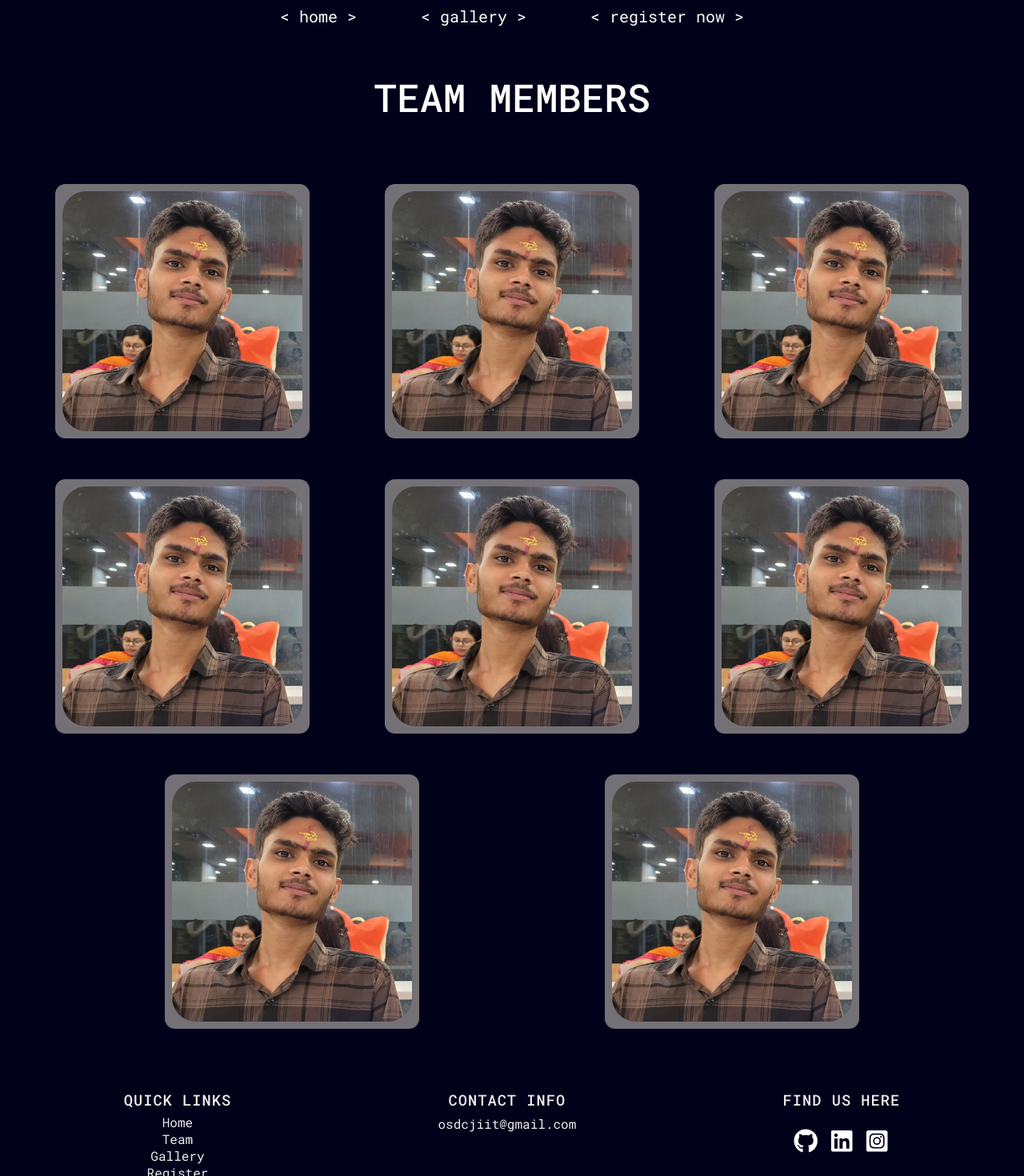
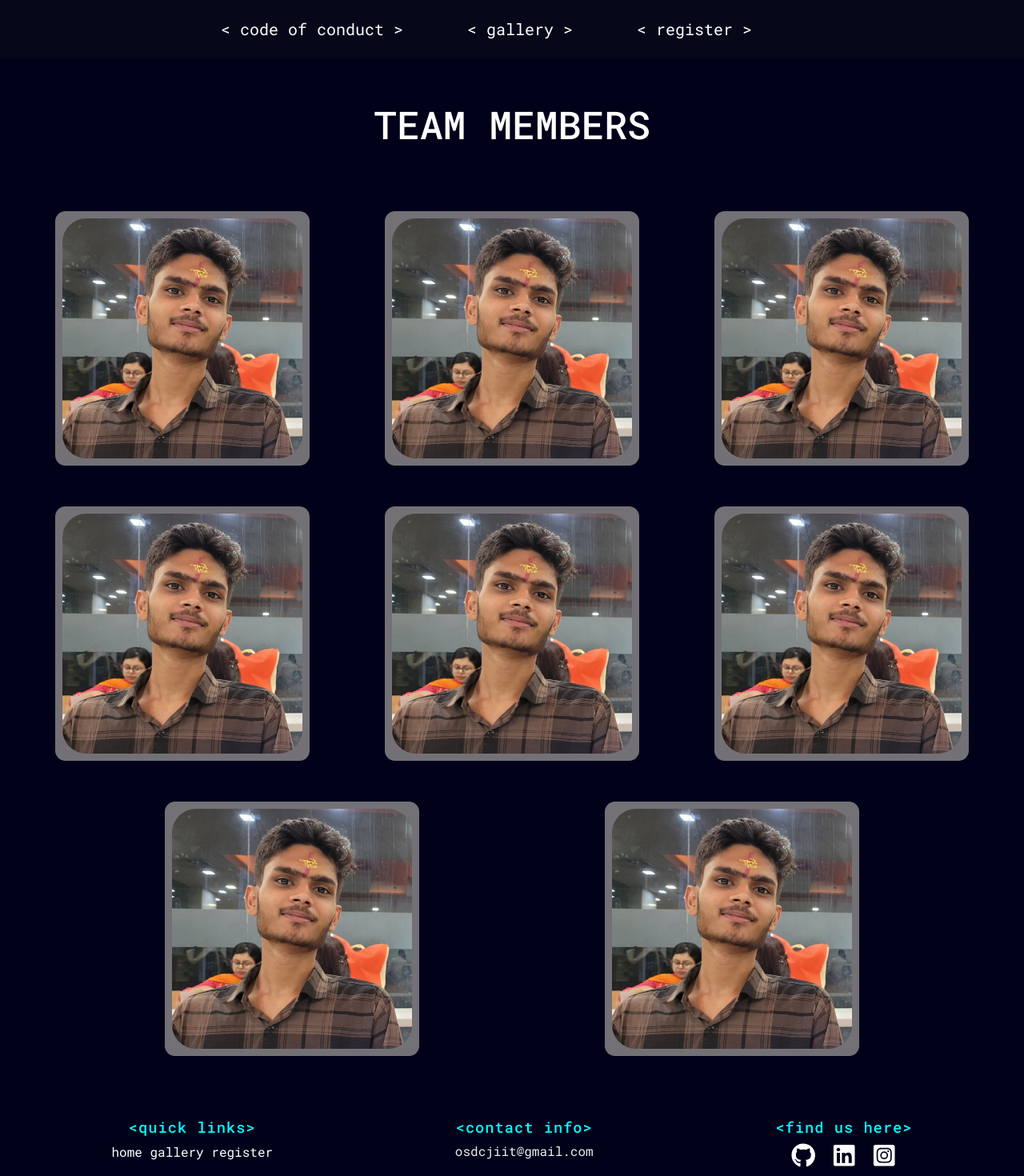
Before and after one commit to osdc/osdhack-24, a React (Create React App) app in the folder client/: page /team in a window 1280 px wide. Shown: the top 1470 px of the page at 80% size. Built offline with nearby package versions, Linux system fonts and the light colour scheme; a web font is replaced by a local one.

Commit message:
almost done

```diff
--- a/client/src/App.css
+++ b/client/src/App.css
@@ -5,3 +5,7 @@
     padding: 0;
     font-family: "Roboto Mono", monospace;
 }
+
+h1, h2, h3{
+    text-align: center;
+}
--- a/client/src/Components/About/two.css
+++ b/client/src/Components/About/two.css
@@ -11,8 +11,9 @@
 
 .aboutHeading {
     background: #060718;
-    font-size: 3rem;
+    font-size: 4rem;
     margin: 10vh 0;
+    padding-left: 2vw;
     /* padding: 5vh 0; */
 }
 
@@ -29,32 +30,17 @@
 
 .sidebar {
     /* border: 2px solid red; */
+    /* height: 20vh; */
     flex: 1;
     margin: 0;
-    height: 100%;
+    height: 60vh;
     display: flex;
     flex-direction: column;
-    justify-content: space-around;
+    justify-content: space-between;
     align-items: end;
     margin: 0 1rem;
-    padding: 2vh 0;
-    position: relative;
-}
-
-.sidebar::after {
-    content: '';
-    position: absolute;
-    top: 50%;
-    /* Position the line in the middle of the sidebar */
-    left: 0;
-    width: 100%;
-    /* Extend the line across the entire sidebar */
-    height: 1px;
-    /* Set the height of the line */
-    background-color: grey;
-    /* Color of the line */
-    z-index: -1;
-    /* Ensure the line is behind the text */
+    /* padding: 2vh 0; */
+    /* position: relative; */
 }
 
 .sidebar p {
@@ -72,6 +58,12 @@
     flex: 4;
 }
 
+.about>p{
+    font-size: 1.2rem;
+    width: 37vw;
+    text-align: justify;
+}
+
 .about>p:first-child {
     margin-bottom: 5vh;
 }
@@ -86,6 +78,11 @@
     justify-content: center;
     margin: 15vh 0;
     font-size: 2rem;
+    transition: transform 0.5s ease;
+}
+
+.register:hover{
+    transform: scale(1.2);
 }
 
 @media (max-width: 768px) {
--- a/client/src/Components/Faculty/About.css
+++ b/client/src/Components/Faculty/About.css
@@ -45,9 +45,10 @@
     flex-direction: column;
     justify-content: center;
     align-items: center;
-    background-color: cyan;
+    /* background-color: cyan; */
     color: black;
     border-radius: 1rem;
+    color: white;
 }
 
 @media (max-width: 768px) {
@@ -61,7 +62,9 @@
 .name{
     font-size: 1.3rem;
     margin: 1rem 0;
-    font-weight: bold;
+    /* font-weight: bold; */
+    font-family: "Poppins", 'comic-sans';
+    color: cyan;
 }
 
 .posiiton{
--- a/client/src/Components/Footer/Footer.css
+++ b/client/src/Components/Footer/Footer.css
@@ -4,10 +4,18 @@
     box-sizing: content-box;
 }
 
+.footerLinks a{
+    text-decoration: none;
+    color: white;
+
+}
+
 .footer{
     background:rgb(1, 1, 26);
     /* background: -webkit-linear-gradient(to left, #8f94fb, #4e54c8);  */
 }
+
+
 
 .footer-container{
     display: flex;
@@ -16,7 +24,7 @@
 }
 
 .footer-container h3{
-    text-transform: uppercase;
+    /* text-transform: uppercase; */
     letter-spacing: 1px;
     text-align: center;
     font-weight: 500;
@@ -64,7 +72,7 @@
 
 
 .footer-social .social-icons{
-    margin-top:15%;
+    /* margin-top:15%; */
 }
 
 .social-icons a{
@@ -89,6 +97,8 @@
     margin-bottom: 0;
 }
 
+
+
 @media only screen and (max-width:950px){
     .footer-container{
         flex-direction: column;
@@ -108,3 +118,16 @@
         margin-left: 1%;
     }
 }
+
+.footer-heading{
+    color: cyan;
+
+}
+
+.email{
+    transition: transform 0.5s ease;
+}
+
+.email:hover{
+    transform: scale(1.2);
+}
--- a/client/src/Components/Footer/Footer.jsx
+++ b/client/src/Components/Footer/Footer.jsx
@@ -10,22 +10,17 @@ function Footer() {
     <footer className="footer">
       <div className="footer-container">
       <div className="footer-links">
-          <h3>Quick Links</h3>
-          <ul className='quicklinks'>
-            <Link to="/">Home</Link>
-            <Link to="/team">Team</Link>
-            <Link to="/gallery">Gallery</Link>
-            <a href="">Register</a>
-          </ul>
+          <h3 className='footer-heading'>&lt;quick links&gt;</h3>
+          <p className='footerLinks'><a href="/">home</a> <a href="/gallery">gallery</a> <a href="/">register</a></p>
         </div>
         <div className="footer-info">
-          <h3>Contact Info</h3>
+          <h3 className='footer-heading'>&lt;contact info&gt;</h3>
           <div>
-            <p>osdcjiit@gmail.com</p>
+            <p className='email'>osdcjiit@gmail.com</p>
           </div>
         </div>
         <div className="footer-social">
-          <h3>Find Us here</h3>
+          <h3 className='footer-heading'>&lt;find us here&gt;</h3>
           <div className="social-icons">
             <a href="https://github.com/osdc"><FaGithub /></a>
             <a href="https://www.linkedin.com/company/osdcjiit/about/"><FaLinkedin /></a>
--- a/client/src/Components/Navbar/Navbar.css
+++ b/client/src/Components/Navbar/Navbar.css
@@ -1,3 +1,7 @@
+.navbar-fixed{
+ padding: 2vh 0;
+ background-color: #060718;
+}
 
 .hamburger {
     position: absolute;
@@ -5,6 +9,8 @@
     right: 6%;
     display: none;
 }
+
+
 
 .hamburger .line {
     width: 25px;
@@ -17,7 +23,7 @@
     display: flex;
     justify-content:center;
     align-items: center;
-    background:rgb(1, 1, 26);
+    background:#060718;
     padding:0 3%;
 }
 
@@ -44,6 +50,14 @@
     transition: 0.5s cubic-bezier(0.25, 0.1, 0.25, 1);
     position: relative;
     z-index:1;
+}
+
+/* .navBar a:nth-child(1){
+    margin-right: 8vw;
+} */
+
+.navBar {
+    padding-right: 8vw;
 }
 
 .navBar .navbar-items  a:hover {
--- a/client/src/Components/Navbar/Navbar.jsx
+++ b/client/src/Components/Navbar/Navbar.jsx
@@ -29,9 +29,9 @@ const Homepage = ({ openMyComponent }) => {
                     <div
                         className={`navbar-items ${isMobileMenuOpen ? "mobilemenu" : ""}`}
                     >
-                        <Link to='/' onClick={closeMobileMenu}>&lt; home &gt;</Link>
-                        <Link to='/gallery' onClick={closeMobileMenu}>&lt; gallery &gt;</Link>
-                        <a href='/' onClick={closeMobileMenu}>&lt; register now &gt;</a>
+                        <Link to='/coc' onClick={closeMobileMenu}>&lt; code of conduct &gt;</Link>
+                        <Link to='/gallery' className="galleryNav" onClick={closeMobileMenu}>&lt; gallery &gt;</Link>
+                        <a href='/' onClick={closeMobileMenu}>&lt; register &gt;</a>
                     </div>
                 </div>
             </div>
--- a/client/src/Components/Prizes/Prizedetail.js
+++ b/client/src/Components/Prizes/Prizedetail.js
@@ -1,57 +1,57 @@
 const Detail = [
     {
         image:'/images/1.png',
-        position:'1ND Prize',
+        position:'< 1st prize >',
         price:'17000 INR'
     },
     {
         image:'/images/2.png',
-        position:'2ND Prize',
+        position:'< 2nd prize >',
         price:'14000 INR'
     },
     {
         image:'/images/3.png',
-        position:'3ND Prize',
+        position:'< 3rd prize >',
         price:'10000 INR'
     },
     {
         image:'/images/trophy.png',
-        position:'All First Year Team',
+        position:'< all first year team >',
         price:'2500 INR'
     },
     {
         image:'/images/trophy.png',
-        position:'All Girls Team',
+        position:'< all girl team >',
         price:'2500 INR'
     },
     {
         image:'/images/trophy.png',
-        position:'All JIIT Team',
+        position:'< all JIIT team >',
         price:'5000 INR'
     },
     {
         image:'/images/trophy.png',
-        position:'Track 1',
+        position:'< track 1 >',
         price:'3000 INR'
     },
     {
         image:'/images/trophy.png',
-        position:'Track 2',
+        position:'< track 2 >',
         price:'3000 INR'
     },
     {
         image:'/images/trophy.png',
-        position:'Track 3',
+        position:'< track 3 >',
         price:'3000 INR'
     },
     {
         image:'/images/trophy.png',
-        position:'CTF',
+        position:'< ctf >',
         price:'5000 INR'
     },
     {
         image:'/images/trophy.png',
-        position:'Mystery Event',
+        position:'< mystery event',
         price:'5000 INR'
     },
 ]
--- a/client/src/Components/Prizes/Prizes.css
+++ b/client/src/Components/Prizes/Prizes.css
@@ -1,5 +1,7 @@
+@import url('https://fonts.googleapis.com/css2?family=Poppins:ital,wght@0,100;0,200;0,300;0,400;0,500;0,600;0,700;0,800;0,900;1,100;1,200;1,300;1,400;1,500;1,600;1,700;1,800;1,900&display=swap');
+@import url('https://fonts.googleapis.com/css2?family=Roboto+Mono:ital,wght@0,100..700;1,100..700&family=Roboto:ital,wght@0,100;0,300;0,400;0,500;0,700;0,900;1,100;1,300;1,400;1,500;1,700;1,900&display=swap');
 .prize{
-    background:rgb(1, 1, 26);
+    background:#060718;
     color:white;
     padding:2% 0;
     min-height: 80vh;
@@ -11,7 +13,8 @@
     text-align: center;
     /* color: cyan; */
     font-size: 3rem;
-    padding: 10vh 0;
+    padding-top: 10vh;
+    /* padding-bottom: 0; */
 }
 
 @media (max-width: 768px) {
@@ -22,8 +25,8 @@
 
 .prizecontainer{
     background:#060718;
-    width:80%;
-    padding:1%;
+    width:70%;
+    /* padding:1%; */
     margin:auto;
     margin-top:2%;
     display: flex;
@@ -32,9 +35,9 @@
 }
 
 .prizebox{
-    background: #00FFF8;
-    color:rgb(1, 1, 26);
-    margin:2% 3%;
+    /* background: #8d8d8d; */
+    color:rgb(255, 255, 255);
+    margin:2rem 3rem;
     height:250px;
     width:250px;
     border-radius: 1rem;
@@ -42,8 +45,14 @@
     flex-direction: column;
     justify-content: center;
     align-items: center;
-    box-shadow: 5px 5px 20px rgba(195, 189, 189, 0.5);
+    /* box-shadow: 5px 5px 20px rgba(195, 189, 189, 0.5); */
     cursor: pointer;
+}
+
+.img{
+    margin: 5rem 0;
+    max-width: 70%;
+    max-height: 50%;
 }
 
 .prizebox:hover img{
@@ -58,6 +67,11 @@ img{
 .position, .price{
     font-size: 1.4rem;
     font-weight: 500;
+    font-family: "Roboto Mono", sans-serif;
+}
+
+.price{
+    color: cyan;
 }
 
 .position{
--- a/client/src/Components/Timeline/Timeline.css
+++ b/client/src/Components/Timeline/Timeline.css
@@ -6,6 +6,10 @@
     justify-content: center;
     flex-direction: column;
     padding: 0 10vw;
+}
+
+.timeline h1{
+    text-align: center;
 }
 
 .timelineHeadline{
@@ -50,11 +54,14 @@
 }
 
 .time>div>.right{
+    /* border: 2px solid red; */
     flex:3;
     /* padding: 0 10vw; */
     display: flex;
     justify-content: start;
     align-items: center;
+    padding-bottom: 2rem;
+    /* width: 20vw; */
 }
 
 .time>div>.right>p{
--- a/client/src/Components/events/about.css
+++ b/client/src/Components/events/about.css
@@ -60,6 +60,6 @@
 
 .bubble p{
     color: cyan;
-    font-size: 1.5rem;
-    margin: 0 1rem;
+    font-size: 1.2rem;
+    margin: 2rem 1rem;
 }
```
